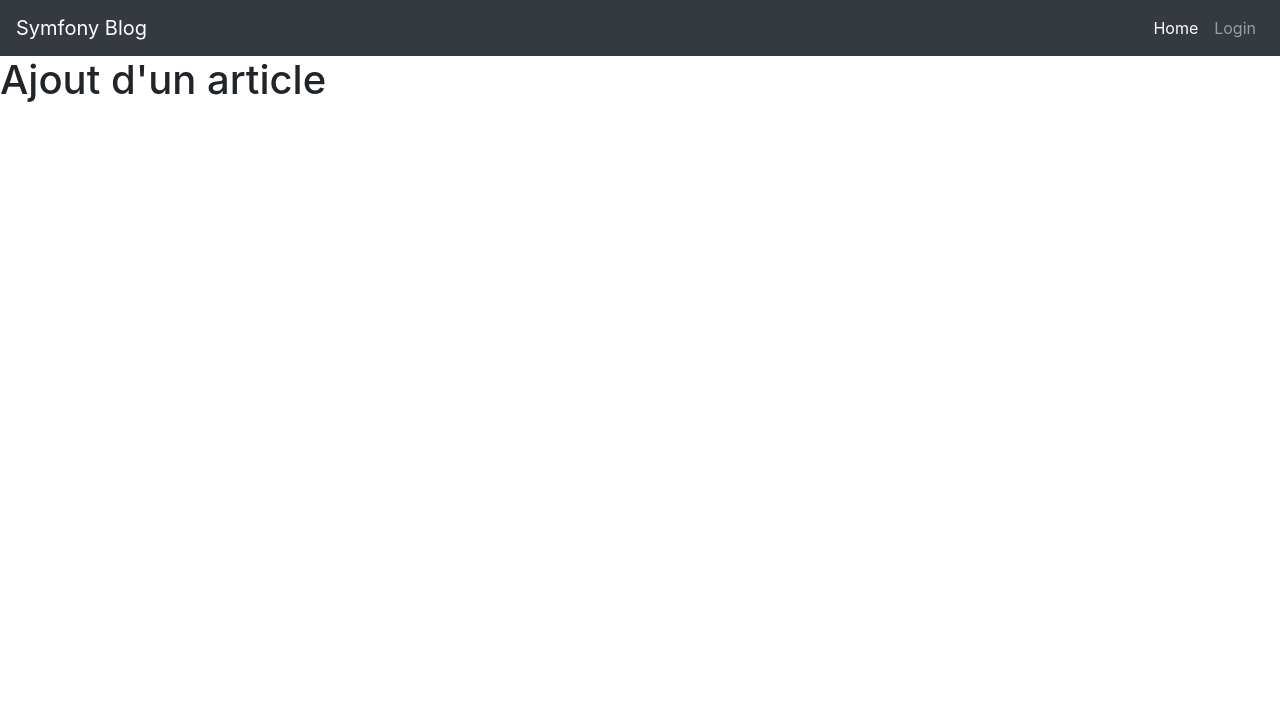
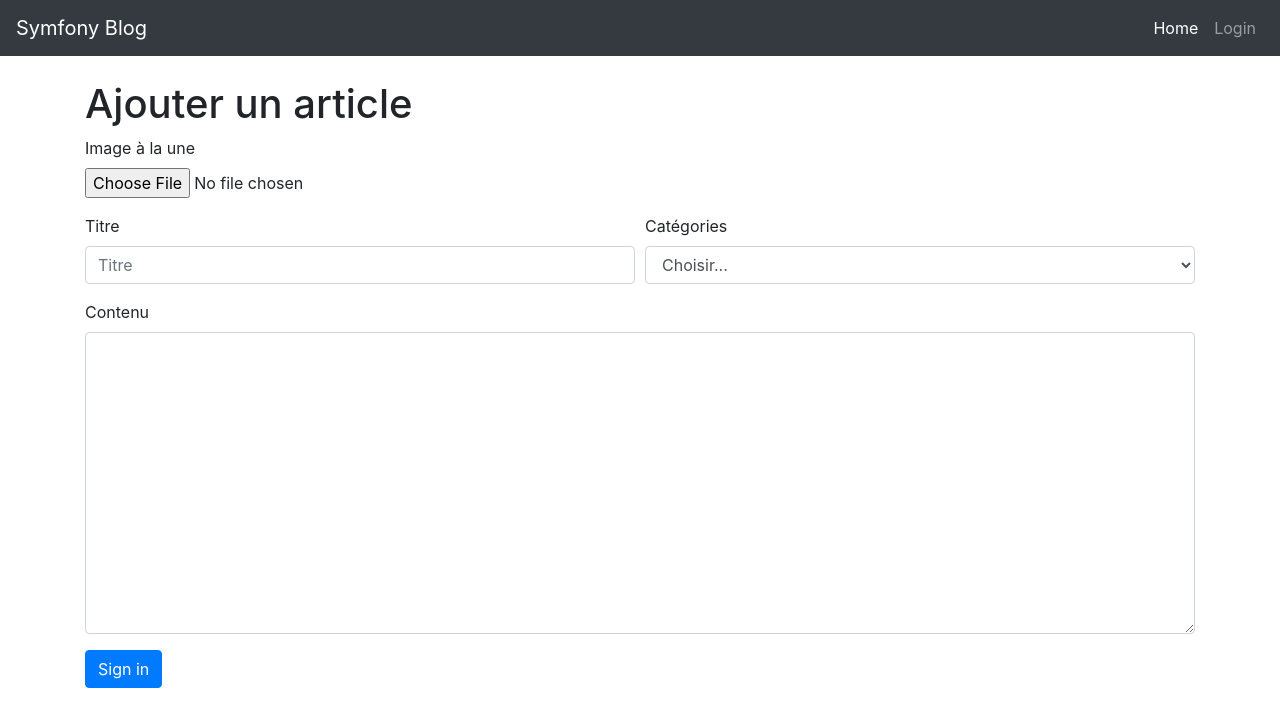
Before and after one commit to kaherecode/symfony-blog, a Symfony app: template templates/blog/add.html.twig in a window 1280 px wide. Shown: the top 727 px of the page. Run offline with Twig, Linux system fonts and the light colour scheme; the template is opened without the code that fills it, so the values that code supplies are empty; some libraries are stand-ins or nearby versions.

Commit message:
creates views #2

```diff
--- a/templates/blog/add.html.twig
+++ b/templates/blog/add.html.twig
@@ -1,5 +1,12 @@
 {% extends 'base.html.twig' %}
+{% block content %}
+<div class="container mt-4">
+    <div class="row">
+        <div class="col">
+            <h1>Ajouter un article</h1>
 
-{% block content %}
-<h1>Ajout d'un article</h1>
+            {% include 'includes/_article_form.html.twig' %}
+        </div>
+    </div>
+</div>
 {% endblock %}
--- /dev/null
+++ b/templates/includes/_article_form.html.twig
@@ -0,0 +1,24 @@
+<form>
+    <div class="form-group">
+        <label for="picture">Image à la une</label>
+        <input type="file" class="form-control-file" id="picture">
+    </div>
+    <div class="form-row">
+        <div class="form-group col-md-6">
+            <label for="title">Titre</label>
+            <input type="text" class="form-control" id="title" placeholder="Titre">
+        </div>
+        <div class="form-group col-md-6">
+            <label for="categories">Catégories</label>
+            <select id="categories" class="form-control">
+                <option selected>Choisir...</option>
+                <option>...</option>
+            </select>
+        </div>
+    </div>
+    <div class="form-group">
+        <label for="content">Contenu</label>
+        <textarea id="content" class="form-control" rows="12"></textarea>
+    </div>
+    <button type="submit" class="btn btn-primary">Sign in</button>
+</form>
```
Also changed, not shown: templates/blog/edit.html.twig (+9 -2 lines), templates/blog/index.html.twig (+8 -8 lines), templates/blog/show.html.twig (+31 -1 lines).
